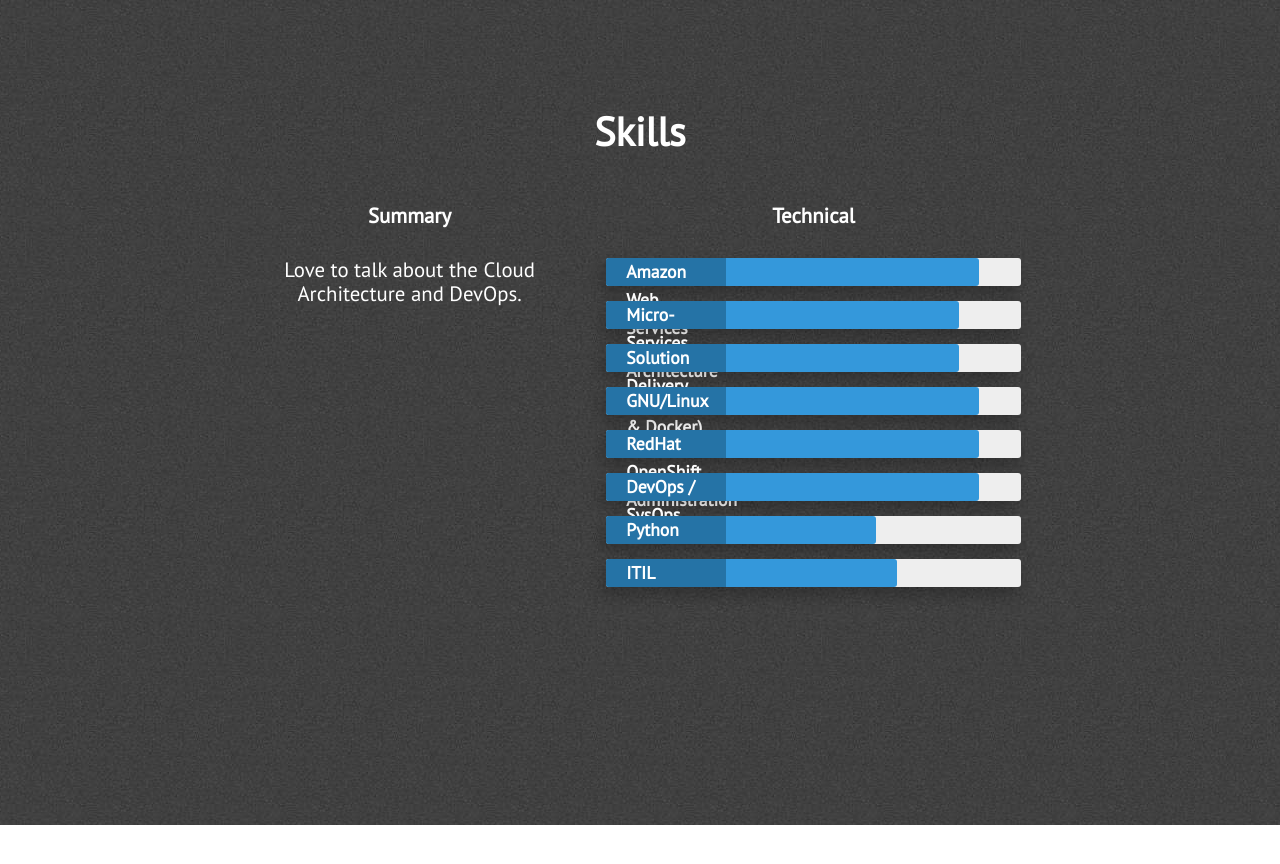
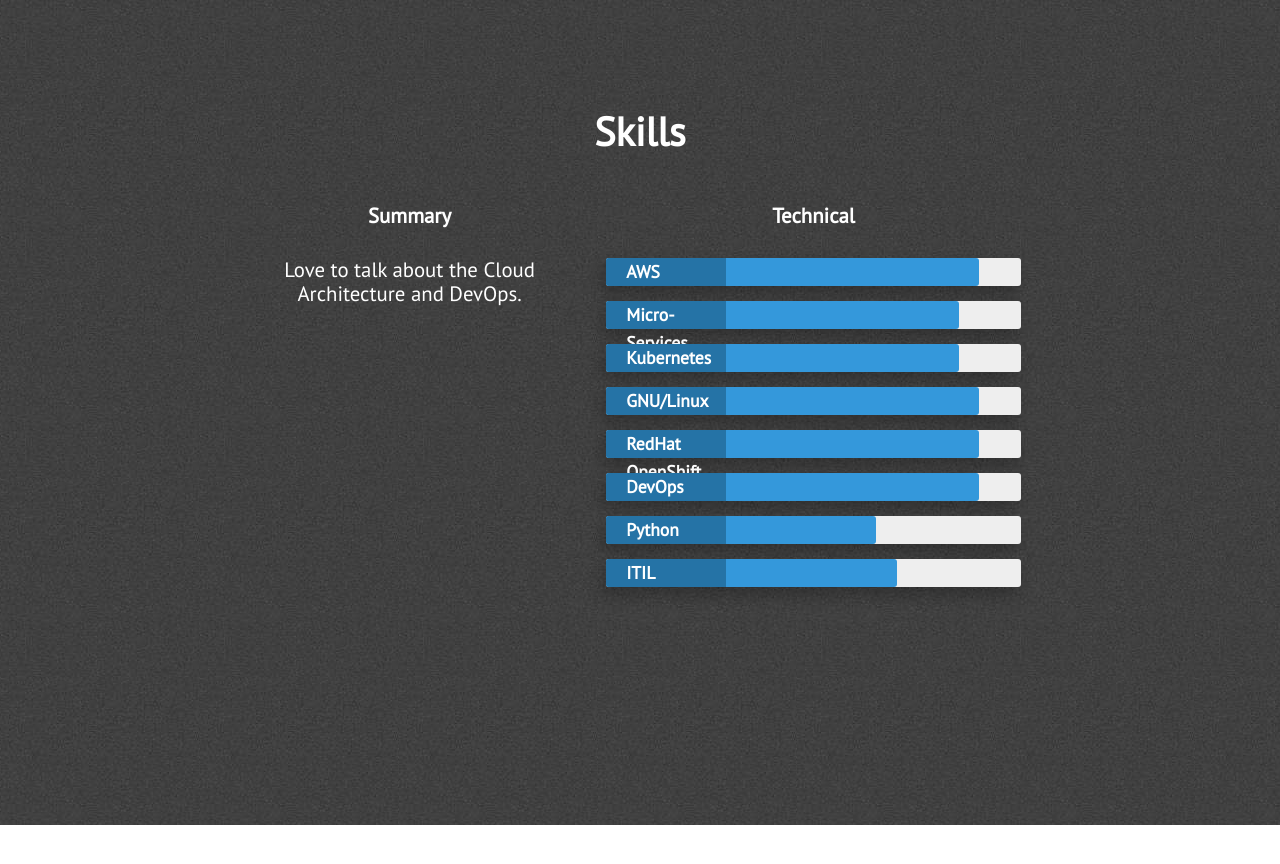
Before and after one commit to josephphyo/josephphyo.github.io, a Jekyll site: the page built from index.html, in a window 1280 px wide and 900 px high, scrolled down 2075 px. Shown: the top 864 px of the window. Built offline with Jekyll 4.4.1, drawn with Linux system fonts in a browser that asks for light colours; nearby versions of some CDN libraries.

Commit message:
first commit

```diff
--- a/_includes/skills.html
+++ b/_includes/skills.html
@@ -15,17 +15,17 @@
                     <h3 class="center-align skills-subsection">Technical</h3>
                     <div class="progress-bars">
                         <div class="skillbar clearfix " data-percent="90%">
-                            <div class="skillbar-title" style="background: #2980b9;"><span>Amazon Web Services</span></div>
+                            <div class="skillbar-title" style="background: #2980b9;"><span>AWS</span></div>
                             <div class="skillbar-bar" style="background: #3498db;"></div>
                         </div> <!-- End Skill Bar -->
 
                         <div class="skillbar clearfix " data-percent="85%">
-                            <div class="skillbar-title" style="background: #2980b9;"><span>Micro-Services Architecture (Kubernetes & Docker)</span></div>
+                            <div class="skillbar-title" style="background: #2980b9;"><span>Micro-Services</span></div>
                             <div class="skillbar-bar" style="background: #3498db;"></div>
                         </div> <!-- End Skill Bar -->
 
                         <div class="skillbar clearfix " data-percent="85%">
-                            <div class="skillbar-title" style="background: #2980b9;"><span>Solution Delivery</span></div>
+                            <div class="skillbar-title" style="background: #2980b9;"><span>Kubernetes</span></div>
                             <div class="skillbar-bar" style="background: #3498db"></div>
                         </div> <!-- End Skill Bar -->
 
@@ -36,12 +36,12 @@
                         </div> <!-- End Skill Bar -->
 
                         <div class="skillbar clearfix " data-percent="90%">
-                            <div class="skillbar-title" style="background: #2980b9;"><span>RedHat OpenShift Administration</span></div>
+                            <div class="skillbar-title" style="background: #2980b9;"><span>RedHat OpenShift</span></div>
                             <div class="skillbar-bar" style="background: #3498db;"></div>
                         </div> <!-- End Skill Bar -->
 
                         <div class="skillbar clearfix " data-percent="90%">
-                            <div class="skillbar-title" style="background: #2980b9"><span>DevOps / SysOps</span></div>
+                            <div class="skillbar-title" style="background: #2980b9"><span>DevOps</span></div>
                             <div class="skillbar-bar" style="background: #3498db;"></div>
                         </div> <!-- End Skill Bar -->
 
```
